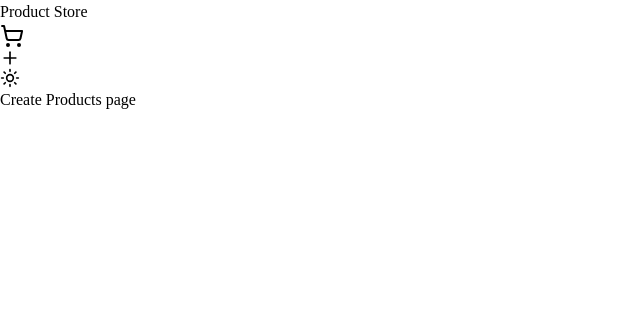
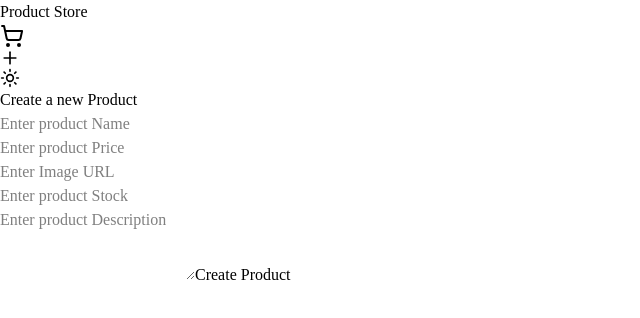
Before and after one commit to noblex1/product-store-mern-tack, a React (Vite) app in the folder frontend/: page /create-products in a window 1280 px wide. Shown: the top 318 px of the page, without its empty margins (0-640 px from the left). Built offline with nearby package versions, Linux system fonts and the light colour scheme; what @radix-ui/themes would draw is missing.

Commit message:
editted the create page

```diff
--- a/frontend/src/components/ConfirmModal.jsx
+++ b/frontend/src/components/ConfirmModal.jsx
@@ -1,5 +1,4 @@
 import { Button } from "@radix-ui/themes";
-import React from "react";
 
 function ConfirmModal({ setShowModal, productId }) {
   async function deleteProduct(id) {
--- a/frontend/src/pages/CreatePage.jsx
+++ b/frontend/src/pages/CreatePage.jsx
@@ -1,11 +1,128 @@
-import React from 'react'
+import React, { useState } from "react";
+import { useNavigate } from "react-router-dom";
 
 function CreatePage() {
+  const navigate = useNavigate()
+  const [newProduct, setNewProduct] = useState({
+    name: "",
+    price: "",
+    stock: "",
+    description: "",
+    imageUrl: "",
+    description: "",
+  });
+
+  const submitProduct = async (e) => {
+    e.preventDefault();
+
+    const serializedData = {
+      name: newProduct.name,
+      price: parseFloat(newProduct.price),
+      stock: Number(newProduct.stock),
+      imageUrl: newProduct.imageUrl,
+      description: newProduct.description,
+    };
+
+    console.log("New Product Data:", serializedData);
+    try {
+      //create the fetch method
+      const response = await fetch("http://localhost:5000/api/products", {
+        method: "POST",
+        headers: {
+          "Content-Type": "application/json",
+        },
+        body: JSON.stringify(serializedData),
+      });
+
+      if (response.ok) {
+        const data = response.json();
+        console.log("Product created successfully", data.product);
+        navigate("/")
+      }
+    } catch (error) {
+      console.error("Error creating product:", error);
+    }
+  };
   return (
-    <div>
-      Create Products page
+    <div className="w-full border h-screen">
+      <div className="border-2 p-6 max-w-xl mx-auto">
+        <h2 className="text-center font-bold mb-4 ">Create a new Product</h2>
+        <form onSubmit={submitProduct} action="" className=" dark:bg-gray-950">
+          <div className="w-full mb-3">
+            <input
+              type="text"
+              id="name"
+              value={newProduct.name}
+              onChange={(e) =>
+                setNewProduct({ ...newProduct, name: e.target.value })
+              }
+              placeholder="Enter product Name"
+              className="w-full px-4 py-2 rounded border   border-gray-500/50"
+            />
+          </div>
+
+          <div className="w-full">
+            <input
+              type="float"
+              id="price"
+              min={0}
+              value={newProduct.price}
+              onChange={(e) =>
+                setNewProduct({ ...newProduct, price: e.target.value })
+              }
+              placeholder="Enter product Price"
+              className="border  border-gray-500/50 w-full px-4 py-2 rounded mb-3 outline-none cursor-pointer"
+            />
+          </div>
+          <div className="w-full">
+            <input
+              type="url"
+              id="url"
+              min={0}
+              value={newProduct.imageUrl}
+              onChange={(e) =>
+                setNewProduct({ ...newProduct, imageUrl: e.target.value })
+              }
+              placeholder="Enter Image URL"
+              className="border  border-gray-500/50 w-full px-4 py-2 rounded mb-3 outline-none cursor-pointer"
+            />
+          </div>
+
+          <div className="w-full">
+            <input
+              type="number"
+              id="stock"
+              min={0}
+              value={newProduct.stock}
+              onChange={(e) =>
+                setNewProduct({ ...newProduct, stock: e.target.value })
+              }
+              placeholder="Enter product Stock"
+              className="border border-gray-500/50 w-full px-4 py-2 rounded mb-3 outline-none "
+            />
+          </div>
+
+          <textarea
+            name=""
+            id=""
+            placeholder="Enter product Description"
+            className="border border-gray-500/25 w-full outline-none py-2 px-4 "
+            rows={3}
+            value={newProduct.description}
+            onChange={(e) =>
+              setNewProduct({ ...newProduct, description: e.target.value })
+            }
+          ></textarea>
+          <button
+            type="submit"
+            className="bg-blue-500 text-white font-bold px-4 py-2 rounded mt-3 hover:bg-blue-800 cursor-pointer"
+          >
+            Create Product
+          </button>
+        </form>
+      </div>
     </div>
-  )
+  );
 }
 
-export default CreatePage
+export default CreatePage;
```
